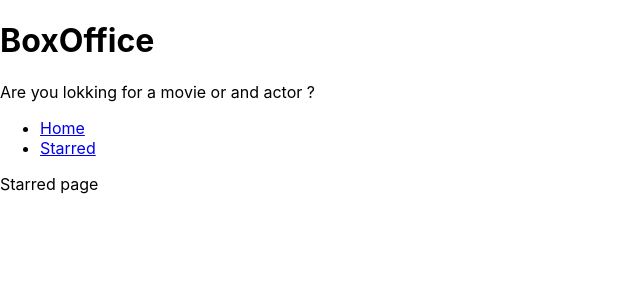
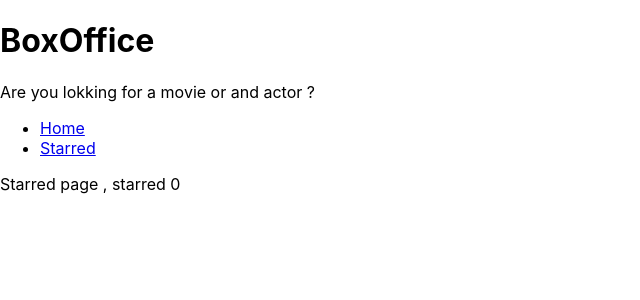
Before and after one commit to yugkumawat-123/box-office-app, a React (Create React App) app: page /Starred in a window 1280 px wide. Shown: the top 300 px of the page, without its empty margins (0-640 px from the left). Built offline with nearby package versions, Linux system fonts and the light colour scheme.

Commit message:
created useStarredShows custom hook . placed useStarShows hook logic in a seprate file . tell user wheather show is starred or not

```diff
--- a/src/components/shows/ShowCard.jsx
+++ b/src/components/shows/ShowCard.jsx
@@ -1,4 +1,4 @@
-const ShowCard = ({ name, image, id, summary, onStarMeClick }) => {
+const ShowCard = ({ name, image, id, summary, onStarMeClick, isStarred }) => {
   const summaryStripped = summary
     ? summary.split(' ').slice(0, 10).join(' ').replace(/<.+?>/g, '')
     : 'No description';
@@ -17,7 +17,7 @@ const ShowCard = ({ name, image, id, summary, onStarMeClick }) => {
           Read more
         </a>
         <button type="button" onClick={() => onStarMeClick(id)}>
-          Star me{' '}
+          {isStarred ? 'Unstar me ' : 'Star me '}
         </button>
       </div>
     </div>
--- a/src/components/shows/ShowGrid.jsx
+++ b/src/components/shows/ShowGrid.jsx
@@ -1,38 +1,8 @@
-import { useEffect, useReducer } from 'react';
 import ShowCard from './ShowCard';
-
-const usePersistedReducer = (reducer, initialState, localStorageKey) => {
-  const [state, dispatch] = useReducer(reducer, initialState, initial => {
-    const persistedValue = localStorage.getItem(localStorageKey);
-    return persistedValue ? JSON.parse(persistedValue) : initial;
-  });
-
-  useEffect(() => {
-    localStorage.setItem(localStorageKey, JSON.stringify(state));
-  }, [state, localStorageKey]);
-
-  return [state, dispatch];
-};
-
-const starredShowsReducer = (currentStarred, action) => {
-  switch (action.type) {
-    case 'STAR':
-      return currentStarred.concat(action.showId);
-
-    case 'UNSTAR':
-      return currentStarred.filter(showId => showId !== action.showId);
-
-    default:
-      return currentStarred;
-  }
-};
+import { useStarredShows } from '../../lib/UseStarredShows';
 
 const ShowGrid = ({ shows }) => {
-  const [starredShows, dispatchStarred] = usePersistedReducer(
-    starredShowsReducer,
-    [],
-    'starredShows'
-  );
+  const [starredShows, dispatchStarred] = useStarredShows();
 
   const onStarMeClick = showId => {
     const isStarred = starredShows.includes(showId);
@@ -56,6 +26,7 @@ const ShowGrid = ({ shows }) => {
           }
           summary={data.show.summary}
           onStarMeClick={onStarMeClick}
+          isStarred={starredShows.includes(data.show.id)}
         />
       ))}
     </div>
--- /dev/null
+++ b/src/lib/UseStarredShows.js
@@ -0,0 +1,31 @@
+import { useEffect, useReducer } from 'react';
+
+const usePersistedReducer = (reducer, initialState, localStorageKey) => {
+  const [state, dispatch] = useReducer(reducer, initialState, initial => {
+    const persistedValue = localStorage.getItem(localStorageKey);
+    return persistedValue ? JSON.parse(persistedValue) : initial;
+  });
+
+  useEffect(() => {
+    localStorage.setItem(localStorageKey, JSON.stringify(state));
+  }, [state, localStorageKey]);
+
+  return [state, dispatch];
+};
+
+const starredShowsReducer = (currentStarred, action) => {
+  switch (action.type) {
+    case 'STAR':
+      return currentStarred.concat(action.showId);
+
+    case 'UNSTAR':
+      return currentStarred.filter(showId => showId !== action.showId);
+
+    default:
+      return currentStarred;
+  }
+};
+
+export const useStarredShows = () => {
+  return usePersistedReducer(starredShowsReducer, [], 'starredShows');
+};
--- a/src/pages/Home.jsx
+++ b/src/pages/Home.jsx
@@ -6,7 +6,7 @@ import ShowGrid from '../components/shows/ShowGrid';
 import ActorsGrid from '../components/actors/ActorsGrid';
 
 const Home = () => {
-  const [filter, setFilter] = useState('null');
+  const [filter, setFilter] = useState(null);
 
   const { data: apiData, error: apiDataError } = useQuery({
     queryKey: ['search', filter],
@@ -14,12 +14,16 @@ const Home = () => {
       filter.searchOption === 'shows'
         ? searchForShow(filter.q)
         : searchForPeople(filter.q),
-    enabled: !!filter,
+    enabled: !!filter && !!filter.q,
     refetchOnWindowFocus: false,
   });
 
-  const onSearch = async ({ q, searchOption }) => {
-    setFilter({ q, searchOption });
+  const onSearch = ({ q, searchOption }) => {
+    if (q.trim() !== '') {
+      setFilter({ q, searchOption });
+    } else {
+      setFilter(null);
+    }
   };
 
   const renderApiData = () => {
--- a/src/pages/Starred.jsx
+++ b/src/pages/Starred.jsx
@@ -1,5 +1,9 @@
+import { useStarredShows } from '../lib/UseStarredShows';
+
 const Starred = () => {
-  return <div>Starred page </div>;
+  const [starredShows] = useStarredShows();
+
+  return <div>Starred page , starred {starredShows.length} </div>;
 };
 
 export default Starred;
```
